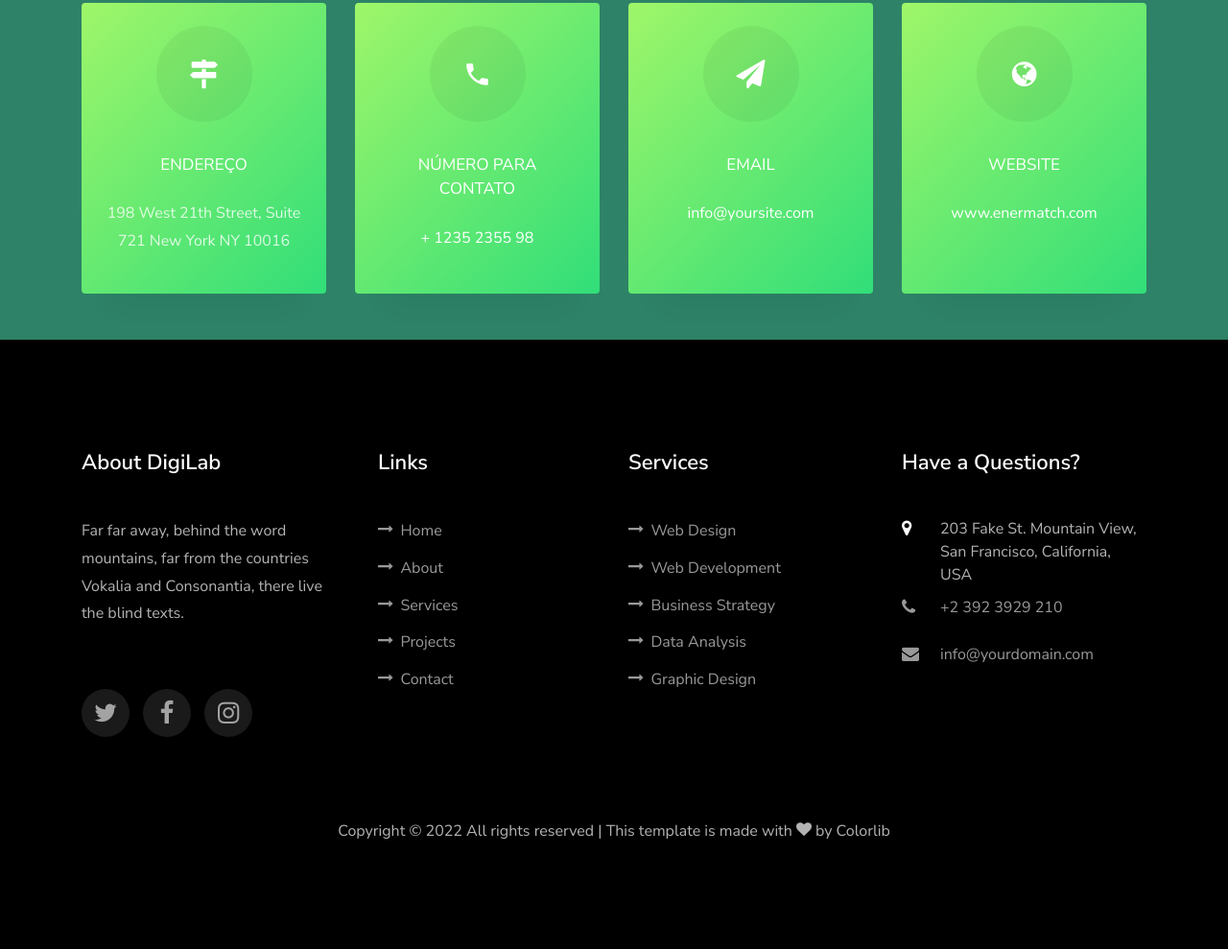
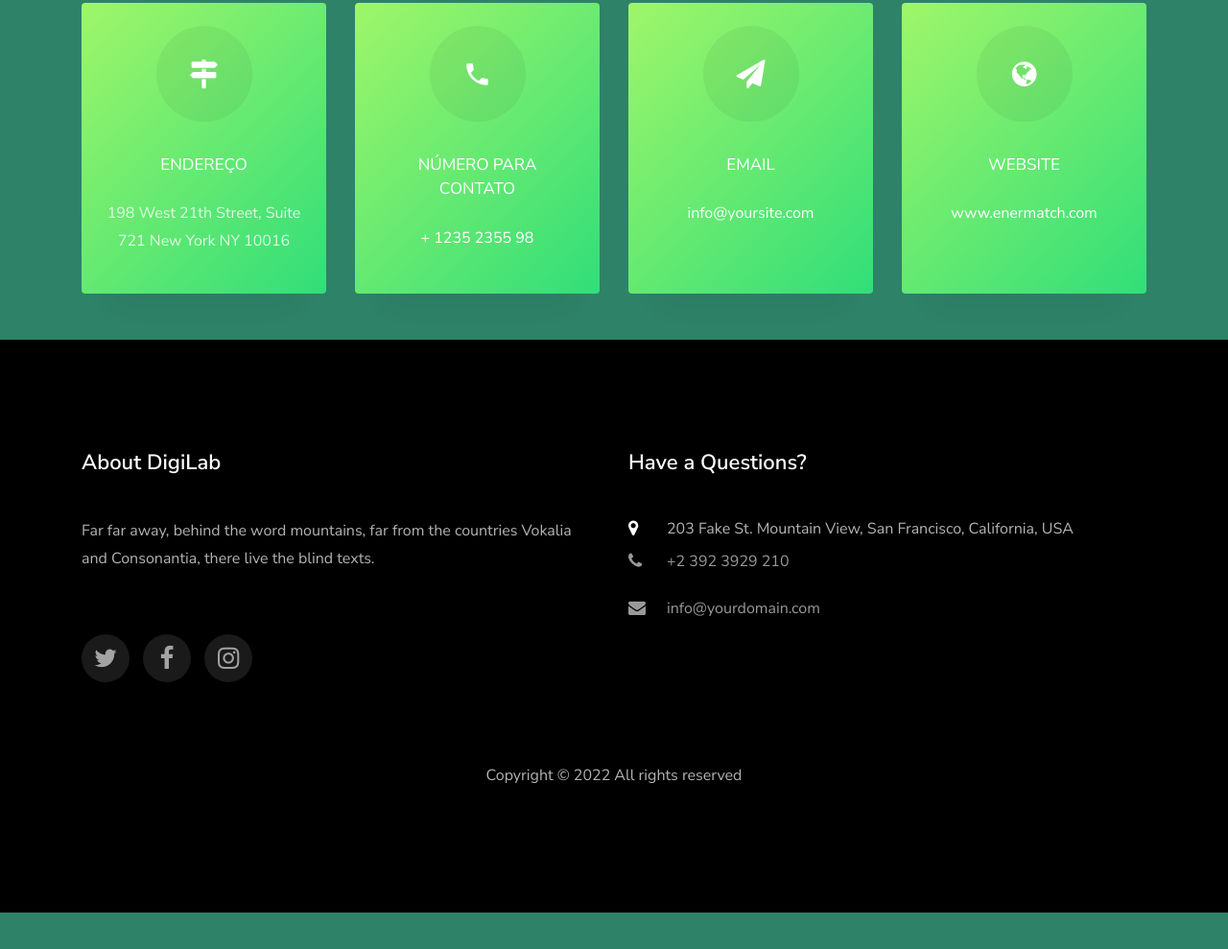
Before and after one commit to FsrLelis/Ener, a plain HTML site: page index.html in a window 1280 px wide. Shown: the part 4162-5151 px from the top of the page at 96% size. After the commit the page ends 5113 px from the top, so only its background shows below. Drawn offline with Linux system fonts and the light colour scheme; some packages are replaced by stand-ins of ours; no server answers; files whose address does not match are found by name.

Commit message:
Second commit

```diff
--- a/index.html
+++ b/index.html
@@ -729,30 +729,6 @@
 					</div>
 				</div>
 				<div class="col-md">
-					<div class="ftco-footer-widget mb-4 ml-md-4">
-						<h2 class="ftco-heading-2">Links</h2>
-						<ul class="list-unstyled">
-							<li><a href="#"><span class="icon-long-arrow-right mr-2"></span>Home</a></li>
-							<li><a href="#"><span class="icon-long-arrow-right mr-2"></span>About</a></li>
-							<li><a href="#"><span class="icon-long-arrow-right mr-2"></span>Services</a></li>
-							<li><a href="#"><span class="icon-long-arrow-right mr-2"></span>Projects</a></li>
-							<li><a href="#"><span class="icon-long-arrow-right mr-2"></span>Contact</a></li>
-						</ul>
-					</div>
-				</div>
-				<div class="col-md">
-					<div class="ftco-footer-widget mb-4">
-						<h2 class="ftco-heading-2">Services</h2>
-						<ul class="list-unstyled">
-							<li><a href="#"><span class="icon-long-arrow-right mr-2"></span>Web Design</a></li>
-							<li><a href="#"><span class="icon-long-arrow-right mr-2"></span>Web Development</a></li>
-							<li><a href="#"><span class="icon-long-arrow-right mr-2"></span>Business Strategy</a></li>
-							<li><a href="#"><span class="icon-long-arrow-right mr-2"></span>Data Analysis</a></li>
-							<li><a href="#"><span class="icon-long-arrow-right mr-2"></span>Graphic Design</a></li>
-						</ul>
-					</div>
-				</div>
-				<div class="col-md">
 					<div class="ftco-footer-widget mb-4">
 						<h2 class="ftco-heading-2">Have a Questions?</h2>
 						<div class="block-23 mb-3">
@@ -774,9 +750,7 @@
 					<p>
 						<!-- Link back to Colorlib can't be removed. Template is licensed under CC BY 3.0. -->
 						Copyright &copy;
-						<script>document.write(new Date().getFullYear());</script> All rights reserved | This template
-						is made with <i class="icon-heart color-danger" aria-hidden="true"></i> by <a
-							href="https://colorlib.com" target="_blank">Colorlib</a>
+						<script>document.write(new Date().getFullYear());</script> All rights reserved
 						<!-- Link back to Colorlib can't be removed. Template is licensed under CC BY 3.0. -->
 					</p>
 				</div>
```
